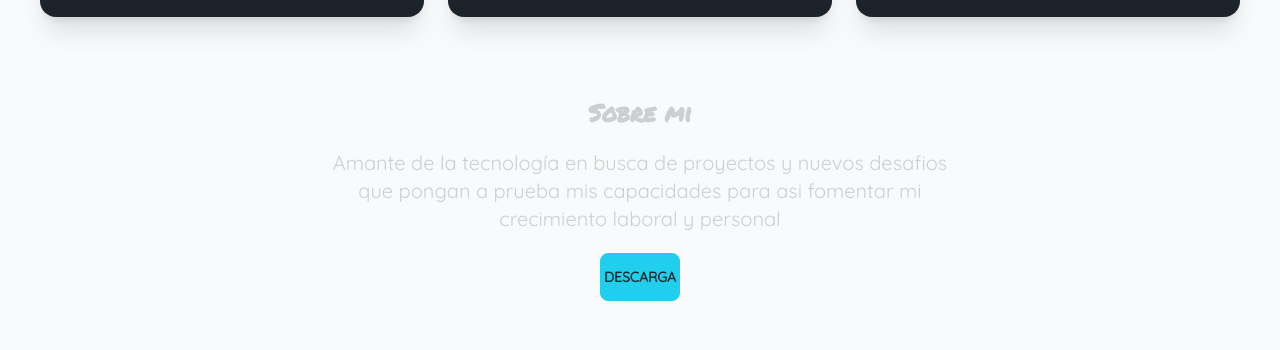
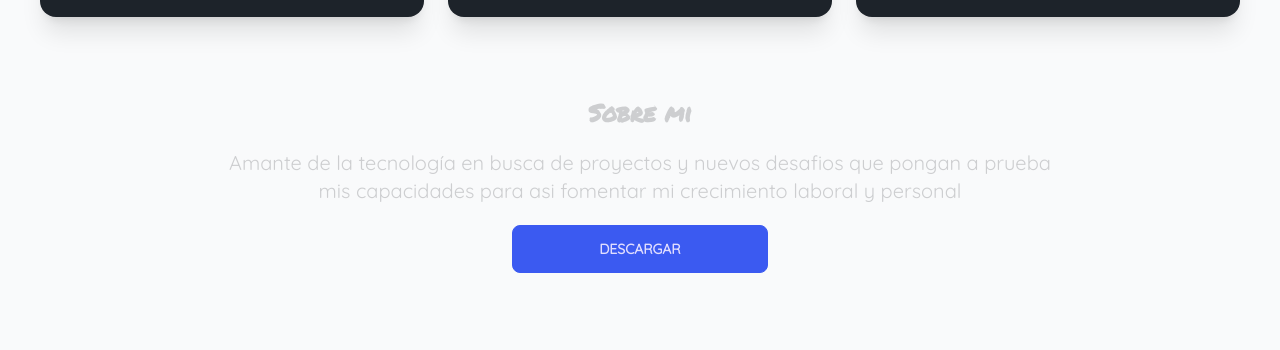
Before and after one commit to FreddyJS23/portafolioV2, an Astro site: page / in a window 1280 px wide. Shown: the part 2887-3237 px from the top of the page. Built offline with nearby package versions, Linux system fonts and the light colour scheme; Astro itself is replaced by a stand-in of ours; what tailwindcss-animated would draw is missing.

Commit message:
refactor: change about

```diff
--- a/src/components/About.astro
+++ b/src/components/About.astro
@@ -1,13 +1,12 @@
+<p class="text-xl text-center w-2/3 dark:text-slate-300">
+  Amante de la tecnología en busca de proyectos y nuevos desafios que pongan a
+  prueba mis capacidades para asi fomentar mi crecimiento laboral y personal
+</p>
 
-      <p class="text-xl text-center w-2/4">
-        Amante de la tecnología en busca de proyectos y nuevos desafios que
-        pongan a prueba mis capacidades para asi fomentar mi crecimiento
-        laboral y personal
-      </p>
-
-
-        <a
-          href="https://drive.google.com/file/d/1qS21uYKEJJjX601UC1eTO4kfuxuizujM/view?usp=share_link"
-          target="_blank"
-          class="btn btn-primary w-20"
-        > Descarga</a>
+<a
+  href="https://drive.google.com/file/d/1qS21uYKEJJjX601UC1eTO4kfuxuizujM/view?usp=share_link"
+  target="_blank"
+  class="btn btn-secondary btn-wide font-black"
+>
+  Descargar</a
+>
```
